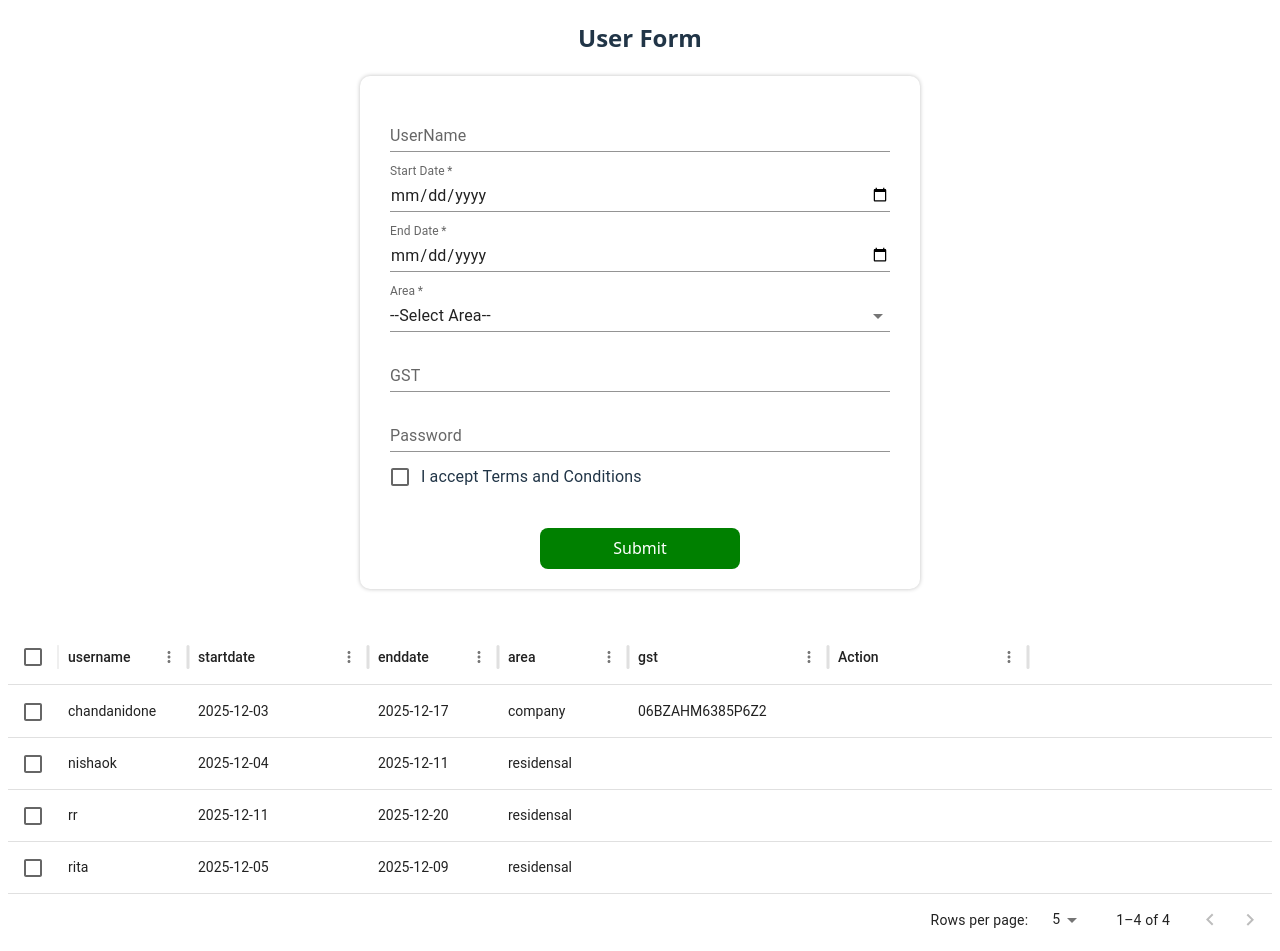
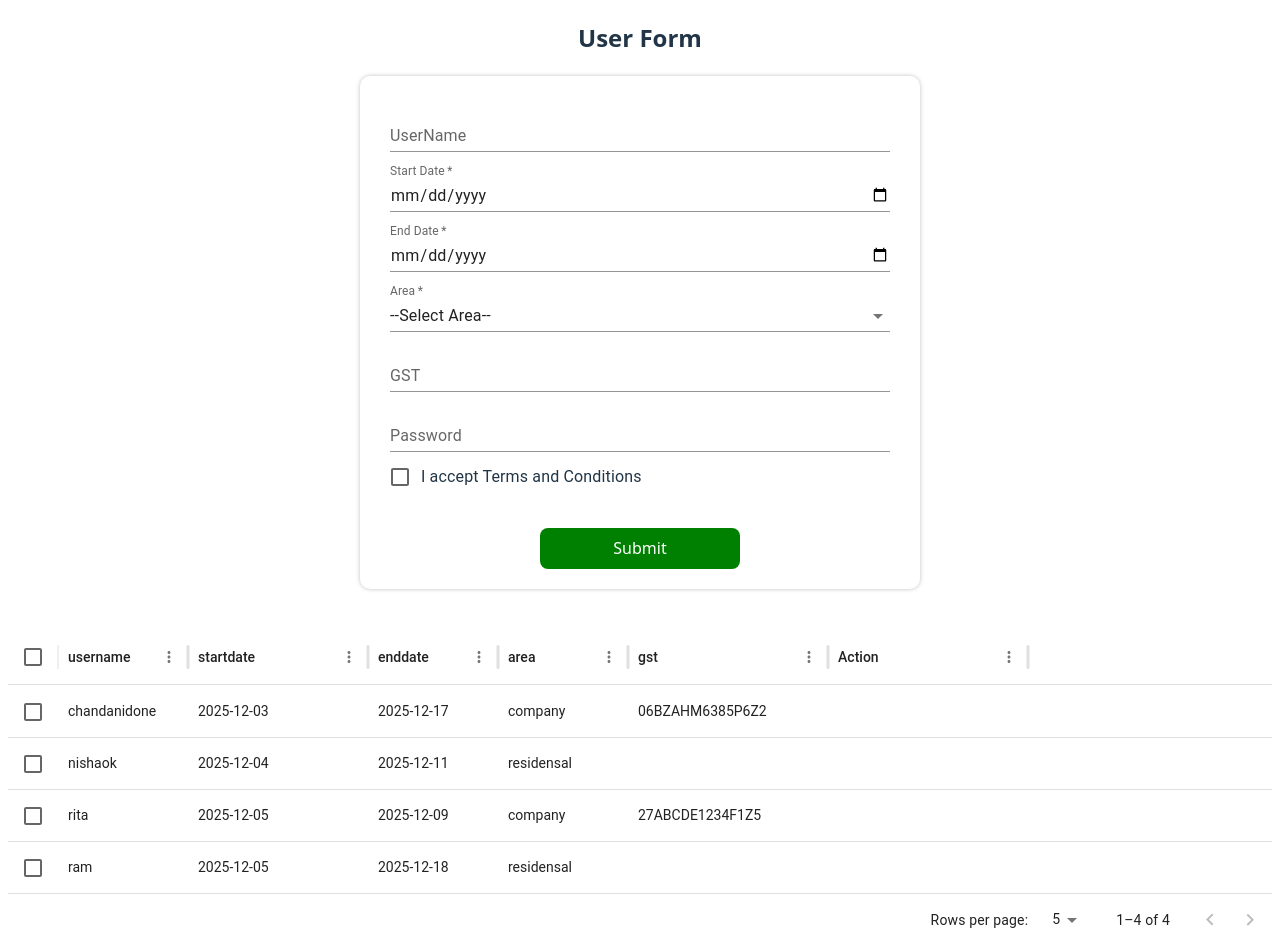
Before and after one commit to chandanikothiya/admin, a React (Vite) app: page / in a window 1280 px wide. Shown: the top 951 px of the page. Built offline with nearby package versions, Linux system fonts and the light colour scheme; data requests are answered from the project's data file; some icons are missing.

Commit message:
newchange

```diff
--- a/json-server/db.json
+++ b/json-server/db.json
@@ -21,23 +21,23 @@
       "terms": true
     },
     {
-      "id": "2533",
-      "username": "rr",
-      "startdate": "2025-12-11",
-      "enddate": "2025-12-20",
-      "area": "residensal",
-      "gst": "",
-      "password": "reff",
-      "terms": true
-    },
-    {
       "id": "500b",
       "username": "rita",
       "startdate": "2025-12-05",
       "enddate": "2025-12-09",
+      "area": "company",
+      "gst": "27ABCDE1234F1Z5",
+      "password": "rita",
+      "terms": true
+    },
+    {
+      "id": "3321",
+      "username": "ram",
+      "startdate": "2025-12-05",
+      "enddate": "2025-12-18",
       "area": "residensal",
       "gst": "",
-      "password": "rita",
+      "password": "rampatel",
       "terms": true
     }
   ]
--- a/src/container/userformvalidtion/UserFormValidation2.jsx
+++ b/src/container/userformvalidtion/UserFormValidation2.jsx
@@ -273,7 +273,7 @@ function UserFormValidation(props) {
                             label="I accept Terms and Conditions"
                         />
                         {touched.terms && errors.terms && (
-                            <FormHelperText style={{ color: 'red' }}>{errors.terms}</FormHelperText>
+                            <p style={{ color: 'red' }}>{errors.terms}</p>
                         )}
 
                         <button type="submit" id="sbtn" style={{ backgroundColor: 'green', color: 'white', display: 'block', marginTop: '30px' }}>
```
